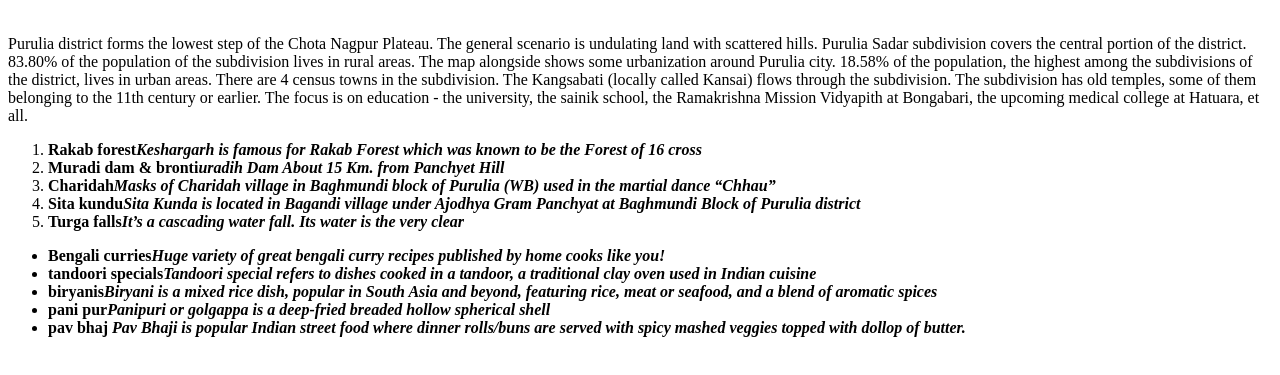
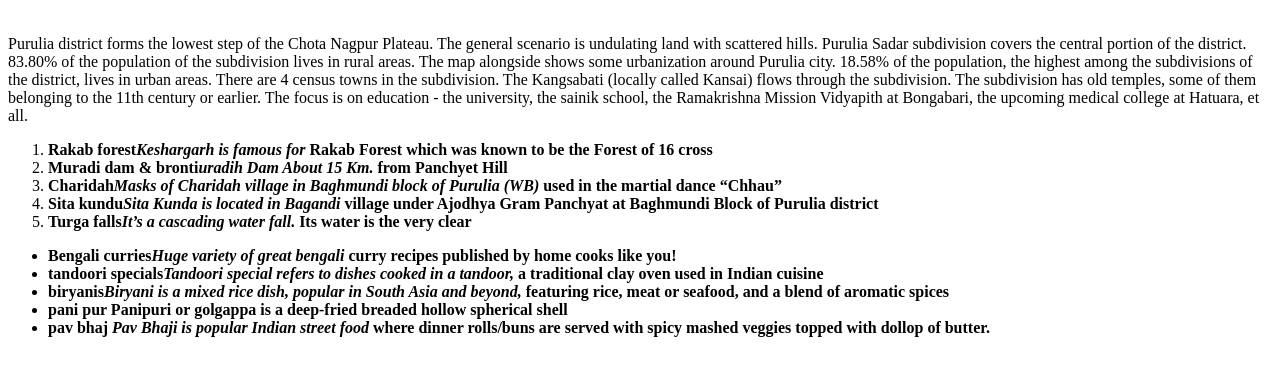
Before and after one commit to acciojob/favorite-holiday-subir211, a website: page main.html in a window 1280 px wide. Shown: the part 79-454 px from the top of the page. Drawn offline with Linux system fonts and the light colour scheme.

Commit message:
created a submission

```diff
--- a/main.html
+++ b/main.html
@@ -11,18 +11,18 @@
 	<br>
 	<p>Purulia district forms the lowest step of the Chota Nagpur Plateau. The general scenario is undulating land with scattered hills. Purulia Sadar subdivision covers the central portion of the district. 83.80% of the population of the subdivision lives in rural areas. The map alongside shows some urbanization around Purulia city. 18.58% of the population, the highest among the subdivisions of the district, lives in urban areas. There are 4 census towns in the subdivision. The Kangsabati (locally called Kansai) flows through the subdivision. The subdivision has old temples, some of them belonging to the 11th century or earlier. The focus is on education - the university, the sainik school, the Ramakrishna Mission Vidyapith at Bongabari, the upcoming medical college at Hatuara, et all.</p>
 	<ol>
-		<li><b>Rakab forest<em>Keshargarh is famous for Rakab Forest which was known to be the Forest of 16 cross </em></b></li>
-		<li><b>Muradi dam & bronti<em>uradih Dam About 15 Km. from Panchyet Hill</em></b></li>
-		<li><b>Charidah<em>Masks of Charidah village in Baghmundi block of Purulia (WB) used in the martial dance “Chhau” </em></b></li>
-		<li><b>Sita kundu<em>Sita Kunda is located in Bagandi village under Ajodhya Gram Panchyat at Baghmundi Block of Purulia district</em></b></li>
-		<li><b>Turga falls<em>It’s a cascading water fall. Its water is the very clear</em></b></li>
+		<li><b>Rakab forest<em>Keshargarh is famous for </em>Rakab Forest which was known to be the Forest of 16 cross</b></li>
+		<li><b>Muradi dam & bronti<em>uradih Dam About 15 Km.</em> from Panchyet Hill</b></li>
+		<li><b>Charidah<em>Masks of Charidah village in Baghmundi block of Purulia (WB)</em> used in the martial dance “Chhau”</b></li>
+		<li><b>Sita kundu<em>Sita Kunda is located in Bagandi</em> village under Ajodhya Gram Panchyat at Baghmundi Block of Purulia district</b></li>
+		<li><b>Turga falls<em>It’s a cascading water fall. </em>Its water is the very clear</b></li>
 	</ol>
 	<ul>
-		<li><strong>Bengali curries<em>Huge variety of great bengali curry recipes published by home cooks like you!</em></strong></li>
-		<li><b>tandoori specials<em>Tandoori special refers to dishes cooked in a tandoor, a traditional clay oven used in Indian cuisine</em></b></li>
-		<li><b>biryanis<em>Biryani is a mixed rice dish, popular in South Asia and beyond, featuring rice, meat or seafood, and a blend of aromatic spices</em></b></li>
-		<li><b>pani pur<em>Panipuri or golgappa is a deep-fried breaded hollow spherical shell </em></b></li>
-		<li><b> pav bhaj<em> Pav Bhaji is popular Indian street food where dinner rolls/buns are served with spicy mashed veggies topped with dollop of butter.</em></b></li>
+		<li><b>Bengali curries<em>Huge variety of great bengali</em> curry recipes published by home cooks like you!</b></li>
+		<li><b>tandoori specials<em>Tandoori special refers to dishes cooked in a tandoor,</em> a traditional clay oven used in Indian cuisine</b></li>
+		<li><b>biryanis<em>Biryani is a mixed rice dish, popular in South Asia and beyond,</em> featuring rice, meat or seafood, and a blend of aromatic spices</b></li>
+		<li><b>pani pur Panipuri or golgappa is a </em>deep-fried breaded hollow spherical shell </em></b></li>
+		<li><b> pav bhaj<em> Pav Bhaji is popular Indian street food</em> where dinner rolls/buns are served with spicy mashed veggies topped with dollop of butter.</b></li>
 	</ul>
 
 
```
